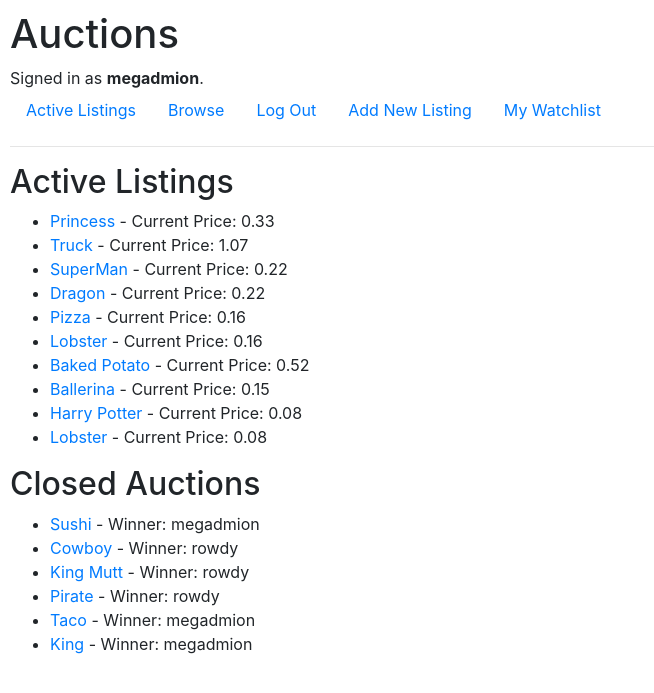
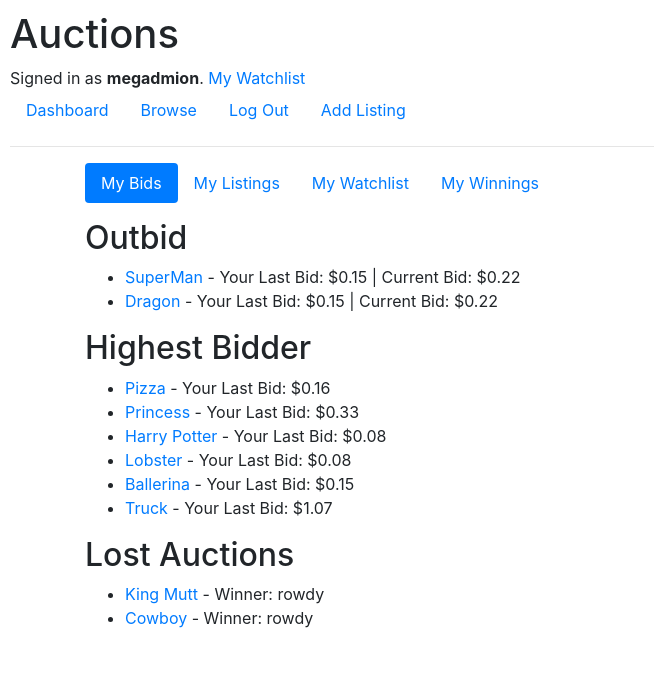
Before and after one commit to zanyfunster/commerce, a Django app: page / in a window 1280 px wide. Shown: the top 693 px of the page, without its empty margins (0-654 px from the left). Run offline with Django 3.2, Linux system fonts and the light colour scheme; a user stored in the database is signed in; data comes from the database, SQL or seed files in the repository; both versions use the stored data as it was after the commit; some libraries are stand-ins or nearby versions.

Commit message:
added dashboard to homepage for logged in users, a filter for displaying currency

```diff
--- a/auctions/static/auctions/styles.css
+++ b/auctions/static/auctions/styles.css
@@ -1,3 +1,12 @@
 body {
     padding: 10px;
 }
+
+form ul {
+    list-style-type: none;
+}
+
+#id_categories
+{
+    list-style-type: none;
+}
--- a/auctions/templates/auctions/browse.html
+++ b/auctions/templates/auctions/browse.html
@@ -1,5 +1,5 @@
 {% extends "auctions/layout.html" %}
-
+{% load my_filters %}
 {% block title %}
     Pet Costumes Auctions
 {% endblock %}
@@ -38,7 +38,7 @@
                                 {% for pet_type, listings in pet_dict.items %}
                                     {% for listing in listings %}
                                         {% if forloop.counter < 5 %}
-                                            <li><a href="{% url 'listing' listing.id %}">{{ listing.title }} ${{ listing.current_price }}</a></li>
+                                            <li><a href="{% url 'listing' listing.id %}">{{ listing.title }} {{ listing.current_price | currency }}</a></li>
                                         {% elif forloop.last %}
                                             <p><a href="{% url 'category' pet_type|slugify %}">View all {{ pet_type }} listings</a></p>
                                         {% endif %}
@@ -76,7 +76,7 @@
                                 {% for category_name, category_listings in category_dict.items %}
                                     {% for listing in category_listings %}
                                         {% if forloop.counter < 5 %}
-                                            <li><a href="{% url 'listing' listing.id %}">{{ listing.title }} ${{ listing.current_price }}</a></li>
+                                            <li><a href="{% url 'listing' listing.id %}">{{ listing.title }} [{{ listing.pet_type }}] Current Price: {{ listing.current_price | currency }}</a></li>
                                         {% elif forloop.last %}
                                             <p><a href="{% url 'category' category_name|slugify %}">View all {{ category_name }} listings </a></p>
                                         {% endif %}
--- a/auctions/templates/auctions/index.html
+++ b/auctions/templates/auctions/index.html
@@ -1,11 +1,140 @@
 {% extends "auctions/layout.html" %}
+{% load my_filters %}
 
 {% block title %}
     Pet Costumes Auction
 {% endblock %}
 
 {% block body %}
-    <h2>Active Listings</h2>
+
+<div class="container">
+{% if user.is_authenticated %}
+
+    <ul class="nav nav-pills mb-3" id="pills-tab" role="tablist">
+        <li class="nav-item" role="presentation">
+            <a class="nav-link active" id="pills-bids-tab" data-bs-toggle="pill" href="#pills-bids" role="tab" aria-controls="pills-bids" aria-selected="false">My Bids</a>
+        </li>
+        <li class="nav-item" role="presentation">
+            <a class="nav-link" id="pills-owned-tab" data-bs-toggle="pill" href="#pills-owned" role="tab" aria-controls="pills-owned" aria-selected="false">My Listings</a>
+        </li>
+        <li class="nav-item" role="presentation">
+            <a class="nav-link" id="pills-watching-tab" data-bs-toggle="pill" href="#pills-watching" role="tab" aria-controls="pills-watching" aria-selected="true">My Watchlist</a>
+        </li>
+        <li class="nav-item" role="presentation">
+            <a class="nav-link" id="pills-winnings-tab" data-bs-toggle="pill" href="#pills-winnings" role="tab" aria-controls="pills-winnings" aria-selected="false">My Winnings</a>
+        </li>
+    </ul>
+
+    <div class="tab-content" id="pills-tabContent">
+
+        <div class="tab-pane show active" id="pills-bids" role="tabpanel" aria-labelledby="pills-bids-tab">
+
+            <h2>Outbid</h2>
+
+            <ul>
+                {% for listing in outbid %}
+                <li>
+                    <a href="{% url 'listing' listing.item.id %}">
+                    {{ listing.item.title }}
+                    </a>
+                    -  Your Last Bid: {{ listing.amount | currency }} | Current Bid: {{ listing.item.current_price | currency }}
+                </li>
+                {% empty %}
+                <em>No one is currently outbidding you!</em>
+                {% endfor %}
+            </ul>
+
+            <h2>Highest Bidder</h2>
+
+            <ul>
+                {% for listing in high %}
+                <li>
+                    <a href="{% url 'listing' listing.item.id %}">
+                    {{ listing.item.title }}
+                    </a>
+                    -  Your Last Bid: {{ listing.amount | currency }}
+                </li>
+                {% empty %}
+                <em>You are not the highest bidder in any auctions!</em>
+                {% endfor %}
+            </ul>
+
+            <h2>Lost Auctions</h2>
+
+            <ul>
+                {% for listing in lost %}
+                <li>
+                    <a href="{% url 'listing' listing.item.id %}">
+                    {{ listing.item.title }}
+                    </a> -  Winner: {{ listing.item.winner }}
+                </li>
+                {% empty %}
+                <em>You have not lost any auctions!</em>
+                {% endfor %}
+            </ul>
+
+        </div>
+        <div class="tab-pane show" id="pills-owned" role="tabpanel" aria-labelledby="pills-owned-tab">
+
+            <h2>My Listings</h2>
+
+            <ul>
+                {% for listing in owned %}
+                <li>
+                    <a href="{% url 'listing' listing.id %}">
+                    {{ listing.title }}
+                    </a>
+                    {% if listing.current_price == listing.reserve %}
+                        <em>Reserve not met!</em>
+                    {% else %}
+                        - Current Bid: {{ listing.current_price | currency }}
+                    {% endif %}
+                </li>
+                {% empty %}
+                <em>You have not created any auctions!</em>
+                {% endfor %}
+            </ul>
+
+        </div>
+        <div class="tab-pane show" id="pills-watching" role="tabpanel" aria-labelledby="pills-watching-tab">
+
+            <h2>My Watchlist</h2>
+            <ul>
+                {% for listing in watchlist %}
+                <li>
+                    <a href="{% url 'listing' listing.item.id %}">
+                    {{ listing.item }}
+                    </a>
+                    - Current Bid: {{ listing.item.current_price| currency  }}
+                </li>
+                {% empty %}
+                <em>No listings on watchlist!</em>
+                {% endfor %}
+            </ul>
+
+        </div>
+        <div class="tab-pane show" id="pills-winnings" role="tabpanel" aria-labelledby="pills-winnings-tab">
+
+            <h2>My Winnings</h2>
+            <ul>
+                {% for listing in winnings %}
+                <li>
+                    <a href="{% url 'listing' listing.id %}">
+                    {{ listing.title }}
+                    </a>
+                </li>
+                {% empty %}
+                <em>You haven't won any auctions!</em>
+                {% endfor %}
+            </ul>
+
+        </div>
+
+    </div>
+
+{% else %}
+
+<h2>Active Listings</h2>
 
     <ul>
         {% for listing in listings %}
@@ -13,21 +142,11 @@
             <a href="{% url 'listing' listing.id %}">
             {{ listing.title }}
             </a>
-            - Current Price: {{ listing.current_price }}
+            - Current Price: {{ listing.current_price | currency }}
         </li>
         {% endfor %}
     </ul>
 
-    <h2>Closed Auctions</h2>
-
-    <ul>
-        {% for listing in ended %}
-        <li>
-            <a href="{% url 'listing' listing.id %}">
-            {{ listing.title }}
-            </a>
-            - Winner: {{ listing.winner }}
-        </li>
-        {% endfor %}
-    </ul>
+{% endif %}
+</div>
 {% endblock %}
--- a/auctions/templates/auctions/layout.html
+++ b/auctions/templates/auctions/layout.html
@@ -9,21 +9,26 @@
         <script src="https://code.jquery.com/jquery-3.2.1.slim.min.js" integrity="sha384-KJ3o2DKtIkvYIK3UENzmM7KCkRr/rE9/Qpg6aAZGJwFDMVNA/GpGFF93hXpG5KkN" crossorigin="anonymous"></script>
         <script src="https://cdnjs.cloudflare.com/ajax/libs/popper.js/1.12.9/umd/popper.min.js" integrity="sha384-ApNbgh9B+Y1QKtv3Rn7W3mgPxhU9K/ScQsAP7hUibX39j7fakFPskvXusvfa0b4Q" crossorigin="anonymous"></script>
         <script src="https://maxcdn.bootstrapcdn.com/bootstrap/4.0.0/js/bootstrap.min.js" integrity="sha384-JZR6Spejh4U02d8jOt6vLEHfe/JQGiRRSQQxSfFWpi1MquVdAyjUar5+76PVCmYl" crossorigin="anonymous"></script>
-
     </head>
     <body>
         <h1>Auctions</h1>
         <div>
             {% if user.is_authenticated %}
-                Signed in as <strong>{{ user.username }}</strong>.
+                Signed in as <strong>{{ user.username }}</strong>. <a href="{% url 'watchlist' %}">My Watchlist</a>
             {% else %}
                 Not signed in.
             {% endif %}
         </div>
         <ul class="nav">
+            {% if user.is_authenticated %}
+            <li class="nav-item">
+                <a class="nav-link" href="{% url 'index' %}">Dashboard</a>
+            </li>
+            {% else %}
             <li class="nav-item">
                 <a class="nav-link" href="{% url 'index' %}">Active Listings</a>
             </li>
+            {% endif %}
             <li class="nav-item">
                 <a class="nav-link" href="{% url 'browse' %}">Browse</a>
             </li>
@@ -32,10 +37,7 @@
                     <a class="nav-link" href="{% url 'logout' %}">Log Out</a>
                 </li>
                 <li class="nav-item">
-                    <a class="nav-link" href="{% url 'new' %}">Add New Listing</a>
-                </li>
-                <li class="nav-item">
-                    <a class="nav-link" href="{% url 'watchlist' %}">My Watchlist</a>
+                    <a class="nav-link" href="{% url 'new' %}">Add Listing</a>
                 </li>
             {% else %}
                 <li class="nav-item">
--- /dev/null
+++ b/auctions/templatetags/my_filters.py
@@ -0,0 +1,14 @@
+from django import template
+from django.contrib.humanize.templatetags.humanize import intcomma
+
+
+# create filter for displaying currency with dollar signs and commas in templates
+# https://stackoverflow.com/questions/346467/format-numbers-in-django-templates
+
+register = template.Library()
+
+def currency(dollars):
+    dollars = round(float(dollars), 2)
+    return "$%s%s" % (intcomma(int(dollars)), ("%0.2f" % dollars)[-3:])
+
+register.filter('currency', currency)
--- a/auctions/views.py
+++ b/auctions/views.py
@@ -8,17 +8,86 @@ from django.contrib import messages
 from django.forms import HiddenInput
 from django.http import JsonResponse
 
+
 from .models import User, Listing, Bid, Comment, Pet, Category, WatchedListing
 from .forms import BidForm, AddListingForm, CommentForm
 from .util import GetListingBids, GetHighestBidder, CapitalizeTitle
 
 
+# home page view
+def index(request):
 
-def index(request):
-    return render(request, "auctions/index.html", {
-        "listings": Listing.objects.order_by('-last_modified').filter(status='Active'),
-        "ended": Listing.objects.order_by('-last_modified').filter(status='Closed')
-    })
+    # if user is signed in, get info to display "dashboard"
+    if request.user.is_authenticated:
+
+        user = request.user
+
+        # gather all listings on watchlist
+        watchlist_listings = user.watching.all()
+
+        # gather all listings created by this user
+        owned_listings = user.listings_by_creator.all()
+
+        # gather all listings won by this user
+        winnings = user.winnings.all()
+
+        # this next section could probably be done much more simply, but I don't understand model queries well enough
+        # the aim is to sort the users bids into highest active bids, currently outbid, and lost auctions
+
+        # get all of users' bids
+        user_bids = user.bids.all()
+
+        # create an empty set for items the user has bid on
+        user_bidding_on_items = set()
+
+        # iterate through users bids
+        for bid in user_bids:
+            # this will create a set of item ids the user has bid on, since sets won't take duplicates
+            item = bid.item.id
+            user_bidding_on_items.add(item)
+
+        # create an empty list to store most recent bids on each item
+        most_recent_bids = []
+
+        # now iterate through the set of items the user has bid on
+        for item in user_bidding_on_items:
+            # get the latest bid on each item
+            last_bid_on_item = Bid.objects.filter(item=item,bidder=user).latest('bid_timestamp')
+            # add it to list of most recent bids
+            most_recent_bids.append(last_bid_on_item)
+
+        # create three empty lists to store bid types - lost auctions, highest active bids, and outbid
+        lost_list = []
+        high_list = []
+        outbid_list = []
+
+        # iterate through most recent bids on each item the user has bids on
+        for bid in most_recent_bids:
+            # if active and last bid is lower than current price, user has been outbid
+            if bid.amount < bid.item.current_price and bid.item.status == 'Active':
+                outbid_list.append(bid)
+            # if closed and last bid was lower than current price, auction was lost
+            elif bid.amount < bid.item.current_price and bid.item.status == 'Closed':
+                lost_list.append(bid)
+            # if active and bid is same as current price, currently highest bidder
+            elif bid.amount == bid.item.current_price and bid.item.status == 'Active':
+                high_list.append(bid)
+
+        return render(request, "auctions/index.html", {
+            "listings": Listing.objects.order_by('-last_modified').filter(status='Active'),
+            "watchlist": watchlist_listings,
+            "owned": owned_listings,
+            "winnings": winnings,
+            "lost": lost_list,
+            "high": high_list,
+            "outbid": outbid_list
+        })
+    # user is not signed in, so display active listings
+    else:
+
+        return render(request, "auctions/index.html", {
+            "listings": Listing.objects.order_by('-last_modified').filter(status='Active')
+        })
 
 
 def login_view(request):
@@ -162,10 +231,7 @@ def bid(request, listing_id):
             bid_message = f"Hooray {bidder.username}! You bid ${bid.amount} on {listing.title}!"
             messages.add_message(request, messages.SUCCESS, bid_message)
 
-            return render(request, "auctions/index.html", {
-                "listings": Listing.objects.filter(status='Active'),
-                "ended": Listing.objects.order_by('-last_modified').filter(status='Closed')
-            })
+            return HttpResponseRedirect(reverse("listing", kwargs={'listing_id': listing_id}))
 
         # invalid bid form returns to listing page with django generated error messages
         else:
@@ -189,6 +255,7 @@ def bid(request, listing_id):
         messages.add_message(request, messages.WARNING, bid_message)
 
         return render(request, "auctions/index.html")
+
 
 # create a new listing route
 @login_required()
--- a/commerce/settings.py
+++ b/commerce/settings.py
@@ -38,6 +38,7 @@ INSTALLED_APPS = [
     'django.contrib.sessions',
     'django.contrib.messages',
     'django.contrib.staticfiles',
+    'django.contrib.humanize',
 ]
 
 MIDDLEWARE = [
```
Also changed, not shown: auctions/templates/auctions/listing.html (+6 -3 lines), auctions/templates/auctions/new.html (line endings or trailing spaces), auctions/templatetags/__init__.py (added), db.sqlite3.
